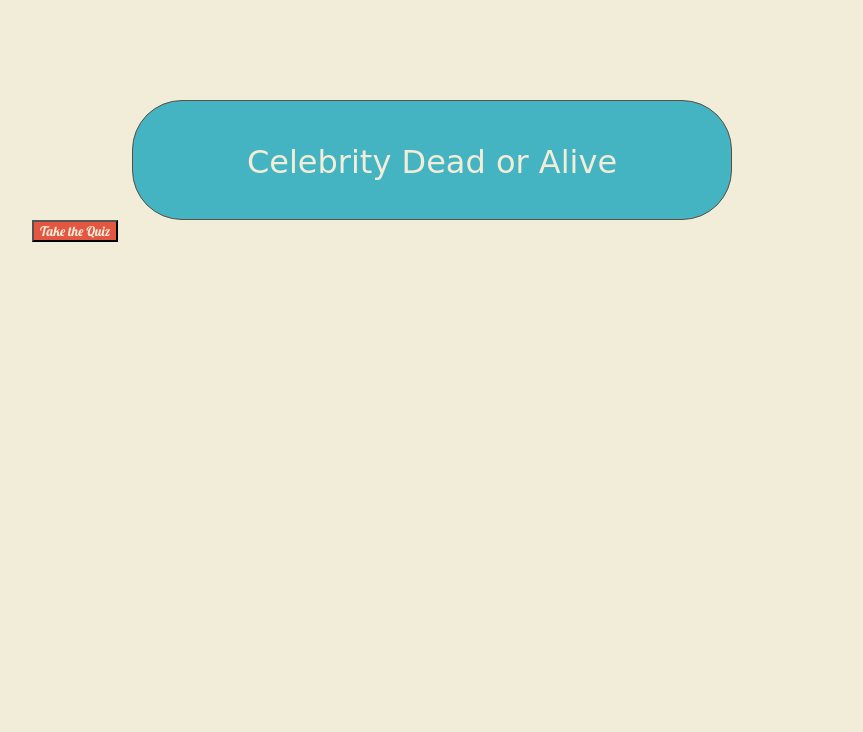
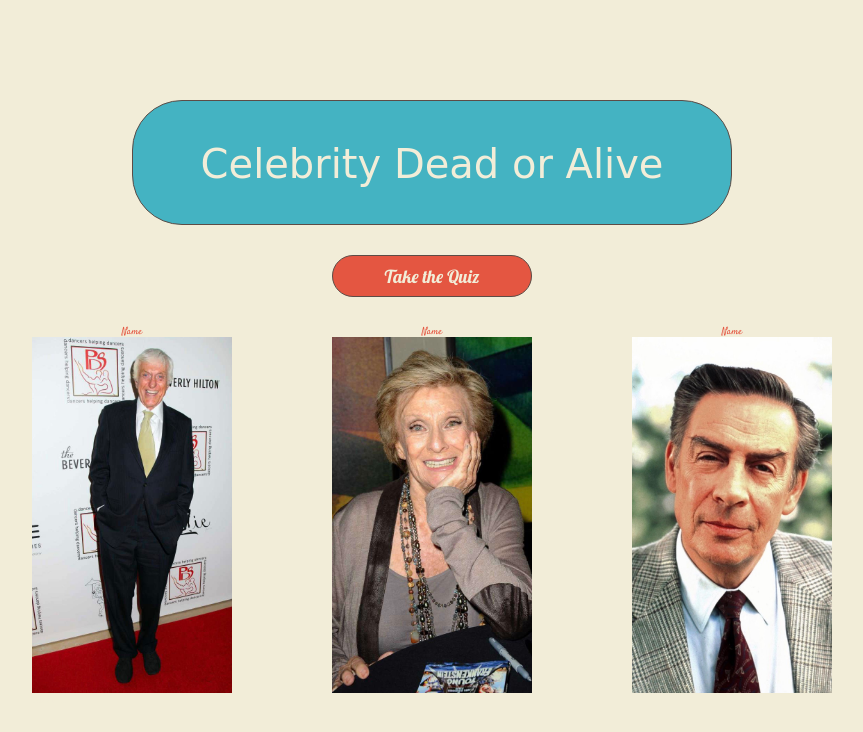
Before and after one commit to Build-Week-PT-Celebrity-Dead-Or-Alive/Marketing-Page, a plain HTML site: page index.html in a window 1280 px wide. Shown: the whole page, without its empty margins (208-1071 px from the left). Drawn offline with Linux system fonts and the light colour scheme; a web font is replaced by a local one.

Commit message:
Finished call to action button and added celebrity pictures.

```diff
--- a/index.html
+++ b/index.html
@@ -20,24 +20,28 @@
 
         <section>
             <!-- Button -->
-            <button><h2><a href='#'>Take the Quiz</a></h2></button>
-
+            <div class='btn'>
+                <button class='button'><h2><a href='#'>Take the Quiz</a></h2></button>
+            </div>
             <!-- Celebrity names and Pictures -->
-            <div><!-- flexbox container  -->
+            <div class='flex'><!-- flexbox container  -->
 
                 <div>
-                    <h2>Name</h2>
+                    <h3>Name</h3>
                     <!-- picture here -->
+                    <img src="img/DickVanDyke.jpeg" alt="">
                 </div>
 
                 <div>
-                    <h2>Name</h2>
+                    <h3>Name</h3>
                     <!-- picture here -->
+                    <img src="img/ClorisLeachman.jpeg" alt="">
                 </div>
 
                 <div>
-                    <h2>Name</h2>
+                    <h3>Name</h3>
                     <!-- picture here -->
+                    <img src="img/JerryOrbach.jpeg" alt="">
                 </div>
 
             </div>
--- a/less/global.less
+++ b/less/global.less
@@ -21,17 +21,18 @@ html, body {
 
 h1{
     font-family: 'Supermercado One', cursive;
-    font-size: 3.2rem;
-    padding-top: 45px;
+    font-size: 4rem;
+    padding-top: 43px;
 }
 
 h2{
     font-family: 'Lobster', cursive;
-
+    font-size: 1.8rem;
 }
 
 h3{
     font-family: 'Satisfy', cursive;
+    color: @lable-text;
 }
 
 a{
--- a/less/header.less
+++ b/less/header.less
@@ -2,7 +2,7 @@ header{
     margin: 0 auto;
     margin-top: 100px;
     width: 75%;
-    height: 120px;
+    height: 125px;
     background: @title-color;
     text-align: center;
     border: 1px solid @borders;
--- a/less/main-content.less
+++ b/less/main-content.less
@@ -1,3 +1,20 @@
+.btn{
+    text-align: center;
+}
+
 button{
+    margin: 30px 0px;
+    width: 200px;
+    height: 42px;
     background: @button-color;
+    border: 1px solid @borders;
+    border-radius: 25px;
 }
+ img{
+     width: 200px;
+ }
+
+ .flex{
+    .flexContainer(row, space-between, center);
+    text-align: center;
+}
```
Also changed, not shown: css/index.css, img/ClorisLeachman.jpeg (added), img/DickVanDyke.jpeg (added), img/JerryOrbach.jpeg (added).
